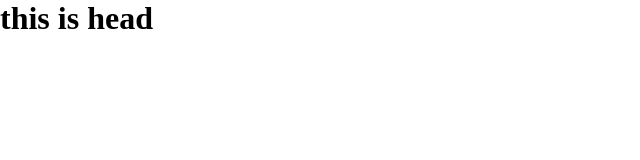
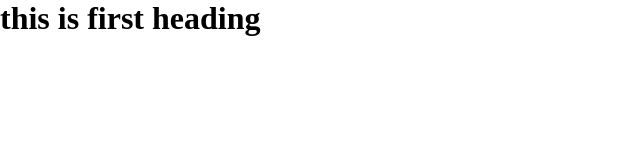
Before and after one commit to najafhanif04/movieproject, a plain HTML site: page index.html in a window 1280 px wide. Shown: the whole page, without its empty margins (0-640 px from the left). Drawn offline with Linux system fonts and the light colour scheme.

Commit message:
initial commit

```diff
--- a/index.html
+++ b/index.html
@@ -7,7 +7,7 @@
     <title>Search Movie</title>
 </head>
 <body>
-    <h1>this is head</h1>
+    <h1>this is first heading</h1>
     <script src="main.js"></script>
 </body>
 </html>
```
